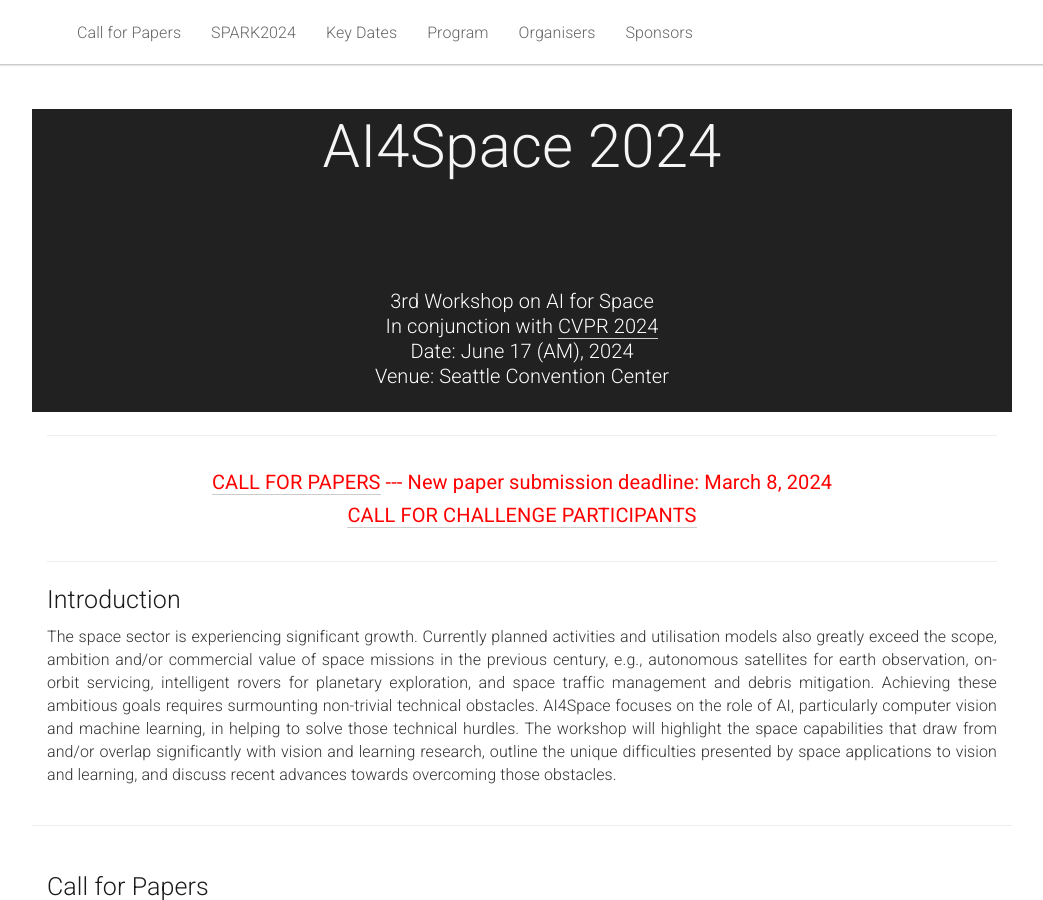
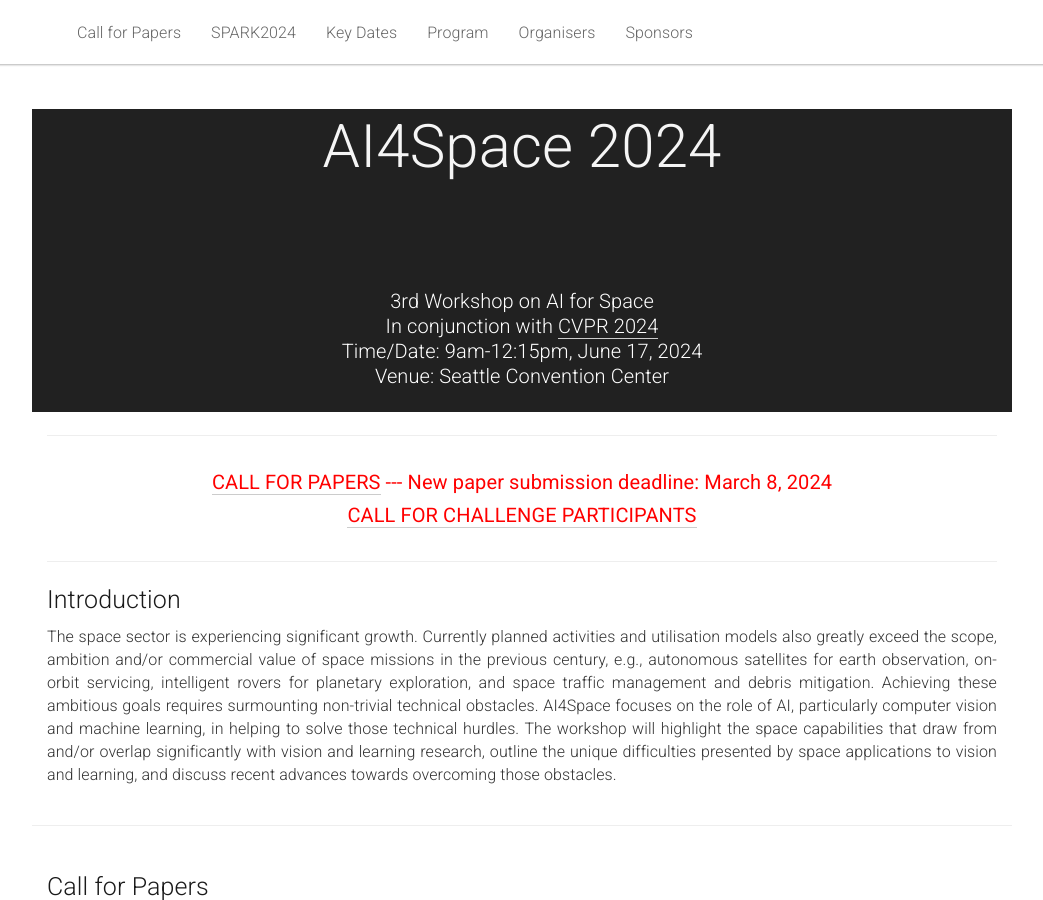
Before and after one commit to AIforSpace/2024, a Jekyll site: the page built from _pages/home.md, in a window 1280 px wide and 900 px high. Shown: the whole window, without its empty margins (118-1161 px from the left). Built offline with Jekyll 4.4.1, drawn with Linux system fonts in a browser that asks for light colours.

Commit message:
Update home.md

```diff
--- a/_pages/home.md
+++ b/_pages/home.md
@@ -21,7 +21,7 @@
     <br>
     <center><h3 style="color:white">3rd Workshop on AI for Space</h3></center>
     <center><h3 style="color:white">In conjunction with <a href="https://cvpr.thecvf.com/Conferences/2024">CVPR 2024</a></h3></center>
-    <center><h3 style="color:white">Date: June 17 (AM), 2024</h3></center>
+    <center><h3 style="color:white">Time/Date: 9am-12:15pm, June 17, 2024</h3></center>
     <center><h3 style="color:white">Venue: Seattle Convention Center</h3></center>
     <br>
   </div>
```
Also changed, not shown: other parts of _pages/home.md (+1 -1 lines).
